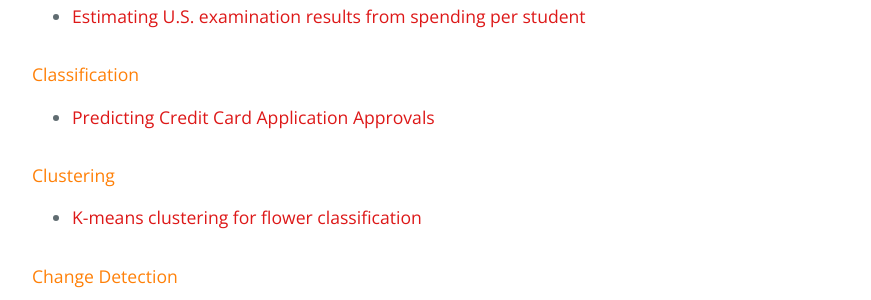
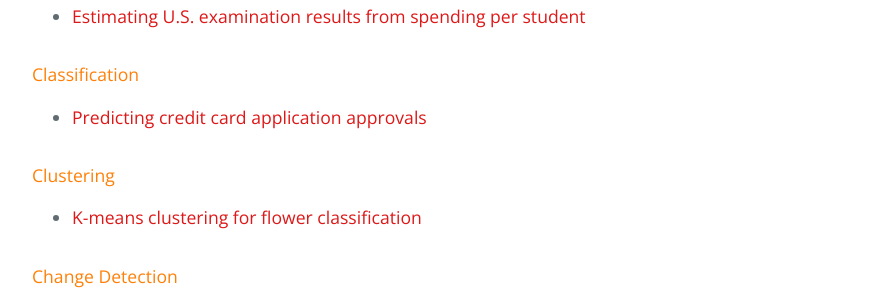
Before and after one commit to jmtritch/jmtritch.github.io, a Jekyll site: the page built from index.md, in a window 1280 px wide. Shown: the part 1274-1574 px from the top of the page, without its empty margins (192-1063 px from the left). Built offline with Jekyll 4.4.1, drawn with Linux system fonts in a browser that asks for light colours; our own code applies the rules of GitHub Pages for plain Markdown files.

Commit message:
Updated formatting

```diff
--- a/index.md
+++ b/index.md
@@ -31,7 +31,7 @@
 
 #### Classification
 
-- [Predicting Credit Card Application Approvals](modeling/credit_card_apps)
+- [Predicting credit card application approvals](modeling/credit_card_apps)
 
 #### Clustering
 
```
